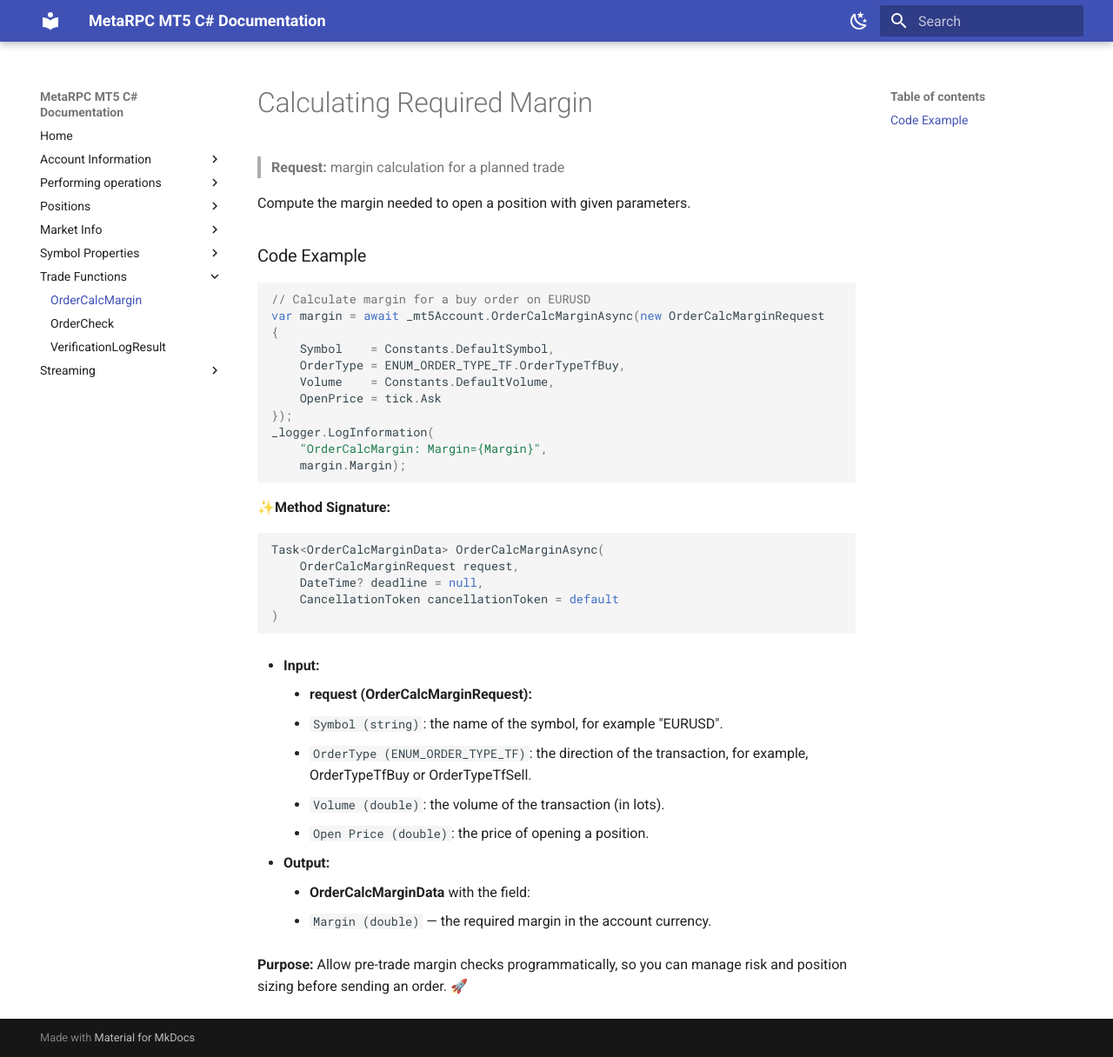
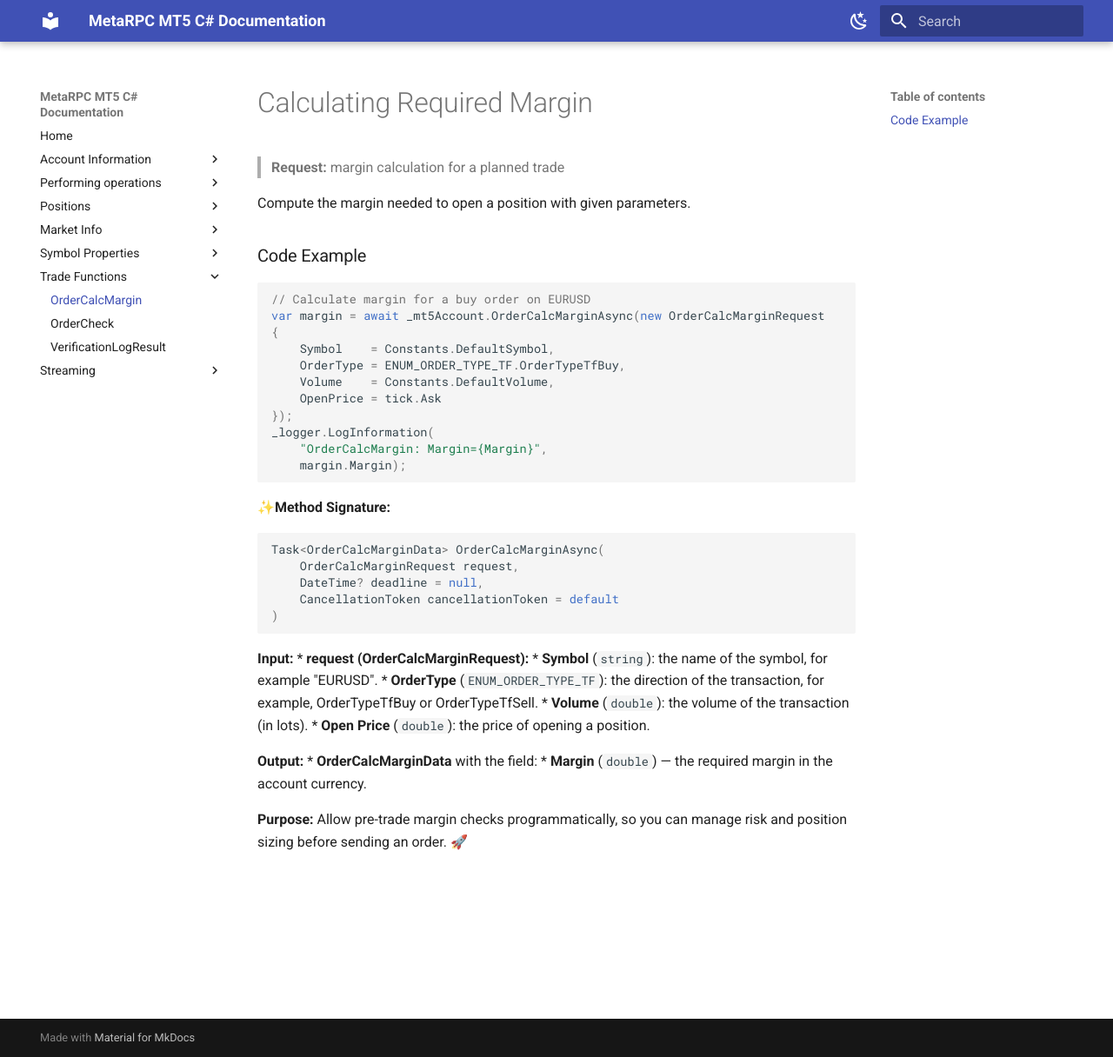
Before and after one commit to MetaRPC/CSharpMT5, an MkDocs documentation site: the page built from docs/TradeFunctions/OrderCalcMargin.md, in a window 1280 px wide and 1216 px high. Shown: the whole window at 87% size. Built offline with MkDocs 1.6.1 and Material for MkDocs 9.7.7, drawn with Linux system fonts in a browser that asks for light colours.

Commit message:
Update OrderCalcMargin.md

````diff
--- a/docs/TradeFunctions/OrderCalcMargin.md
+++ b/docs/TradeFunctions/OrderCalcMargin.md
@@ -29,15 +29,15 @@ Task<OrderCalcMarginData> OrderCalcMarginAsync(
 )
 ```
 
-* **Input:**
-    * **request (OrderCalcMarginRequest):**
-      * `Symbol (string)`: the name of the symbol, for example "EURUSD".
-      * `OrderType (ENUM_ORDER_TYPE_TF)`: the direction of the transaction, for example, OrderTypeTfBuy or OrderTypeTfSell.
-      * `Volume (double)`: the volume of the transaction (in lots).
-      * `Open Price (double)`: the price of opening a position.
+ **Input:**
+ * **request (OrderCalcMarginRequest):**
+  * **Symbol** (`string`): the name of the symbol, for example "EURUSD".
+  * **OrderType** (`ENUM_ORDER_TYPE_TF`): the direction of the transaction, for example, OrderTypeTfBuy or OrderTypeTfSell.
+  * **Volume** (`double`): the volume of the transaction (in lots).
+  * **Open Price** (`double`): the price of opening a position.
 
-* **Output:**
-    * **OrderCalcMarginData** with the field:
-      * `Margin (double)` — the required margin in the account currency.
+ **Output:**
+ * **OrderCalcMarginData** with the field:
+  * **Margin** (`double`) — the required margin in the account currency.
 
 **Purpose:** Allow pre-trade margin checks programmatically, so you can manage risk and position sizing before sending an order. 🚀
````
